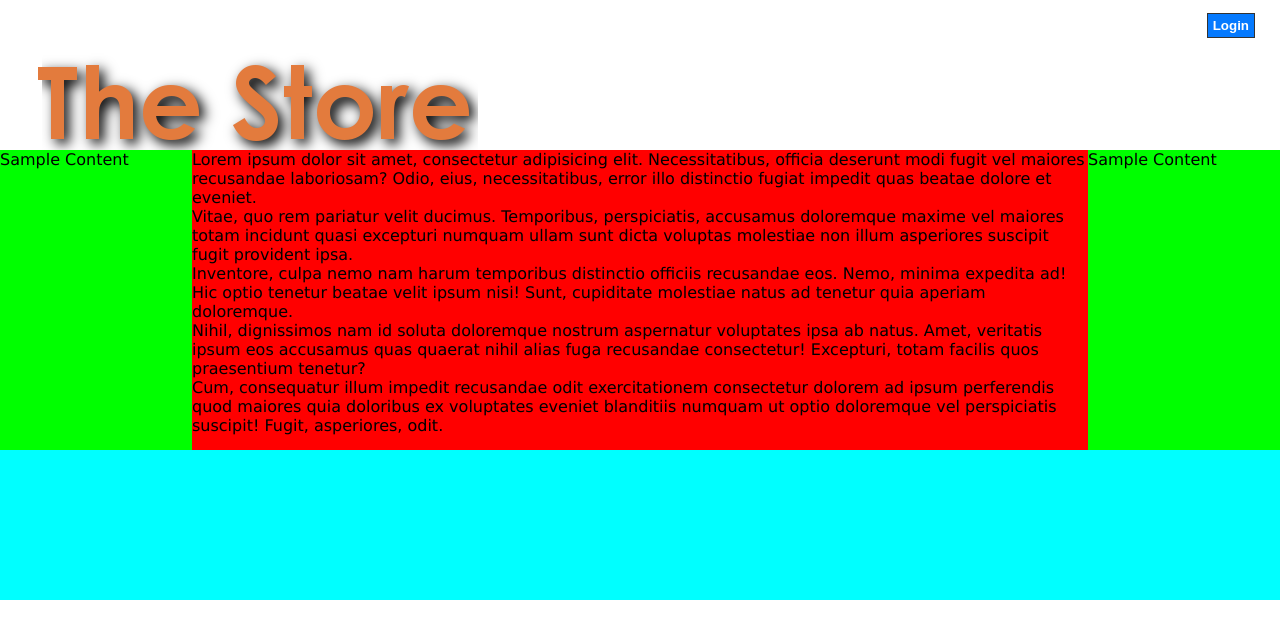
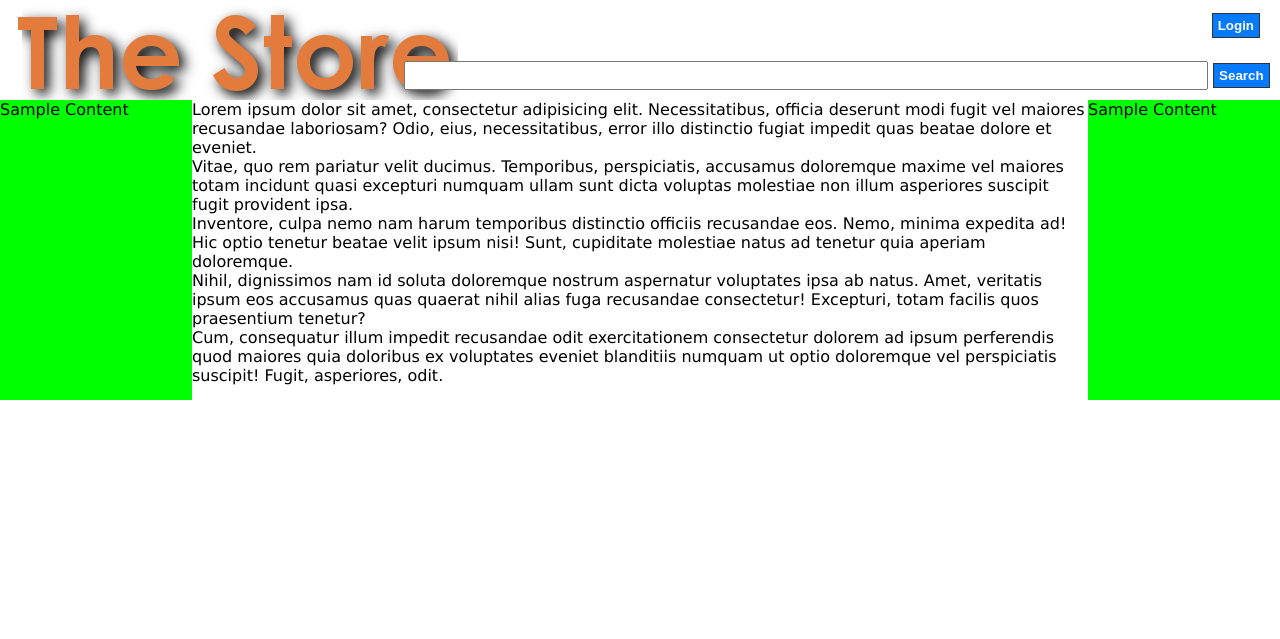
Before and after one commit to rpatalastas/Store, a PHP site: page /templates/layout_template.html in a window 1280 px wide. Shown: the top 639 px of the page. Run offline with PHP 8.4, Linux system fonts and the light colour scheme.

Commit message:
Changes to CSS, added inspiration images

```diff
--- a/stylesheets/global.css
+++ b/stylesheets/global.css
@@ -25,7 +25,10 @@ button{
 	font-weight:bold;
 }
 button:hover{
-	box-shadow: 0px 0px 15px #F00;
+	box-shadow: 0px 0px 15px #007BFF;
+}
+input:focus{
+	box-shadow: 0px 0px 15px #007BFF;
 }
 
 /*====ID====*/
@@ -38,33 +41,31 @@ button:hover{
 #banner{
 	background: url(../images/core/banner.png) no-repeat center;
 	height: 100px;
-	margin-left: 20px;
+	display:block;
 	max-width: 30%;
 	min-width: 450px;
 	padding:0 10px;
 }
 #body_frame{
-	background: #000;
 	clear: both;
 	overflow: auto;
 	width: 100%;
 }
 #content{
-	background: #F00;
 	float: left;
 	min-height: 300px;
 	width: 70%;
 }
 #footer{
-	background: #0FF;
 	clear:both;
 	min-height: 150px;
 	width: 100%;
 }
 #login_bar{
-	height: 40px;
-	line-height: 40px;
-	padding:5px;
+	width: 100%;
+	float: right;
+	height: 50px;
+	line-height: 50px;
 	text-align: right;
 }
 #login_button{
@@ -75,5 +76,25 @@ button:hover{
 	min-height: 500px;
 	width: 100%;
 }
+#search_bar{
+	height:50px;
+	width: 100%;
+	line-height: 50px;
+	float: right;
+}
+#search_input{
+	height: 25px;
+	width:800px;
+	margin-left: 20px;
+}
+#top_frame{
+	overflow: auto;
+	width: 70%;
+	float: right;
+	height: 100px;
+}
 
 /*====CLASS====*/
+.clear_both{
+	clear:both;
+}
--- a/templates/layout_template.html
+++ b/templates/layout_template.html
@@ -7,9 +7,16 @@
 	<link rel="stylesheet" href="../stylesheets/navigation.css">
 </head>
 <body>
+	<div id="top_frame">
 	<div id="login_bar">
 		<button id="login_button">Login</button>
 	</div>
+	<div id="search_bar" class="clear_both">
+		<input type="text" name="search" id="search_input">
+		<button id="search_button">Search</button>
+	</div>
+	</div>
+
 	<div id="banner"></div>
 	<div id="main_frame">
 		<div id="body_frame">
```
Also changed, not shown: images/ins.jpg (added), images/inspir.png (added), images/inspiration.jpg (added).
